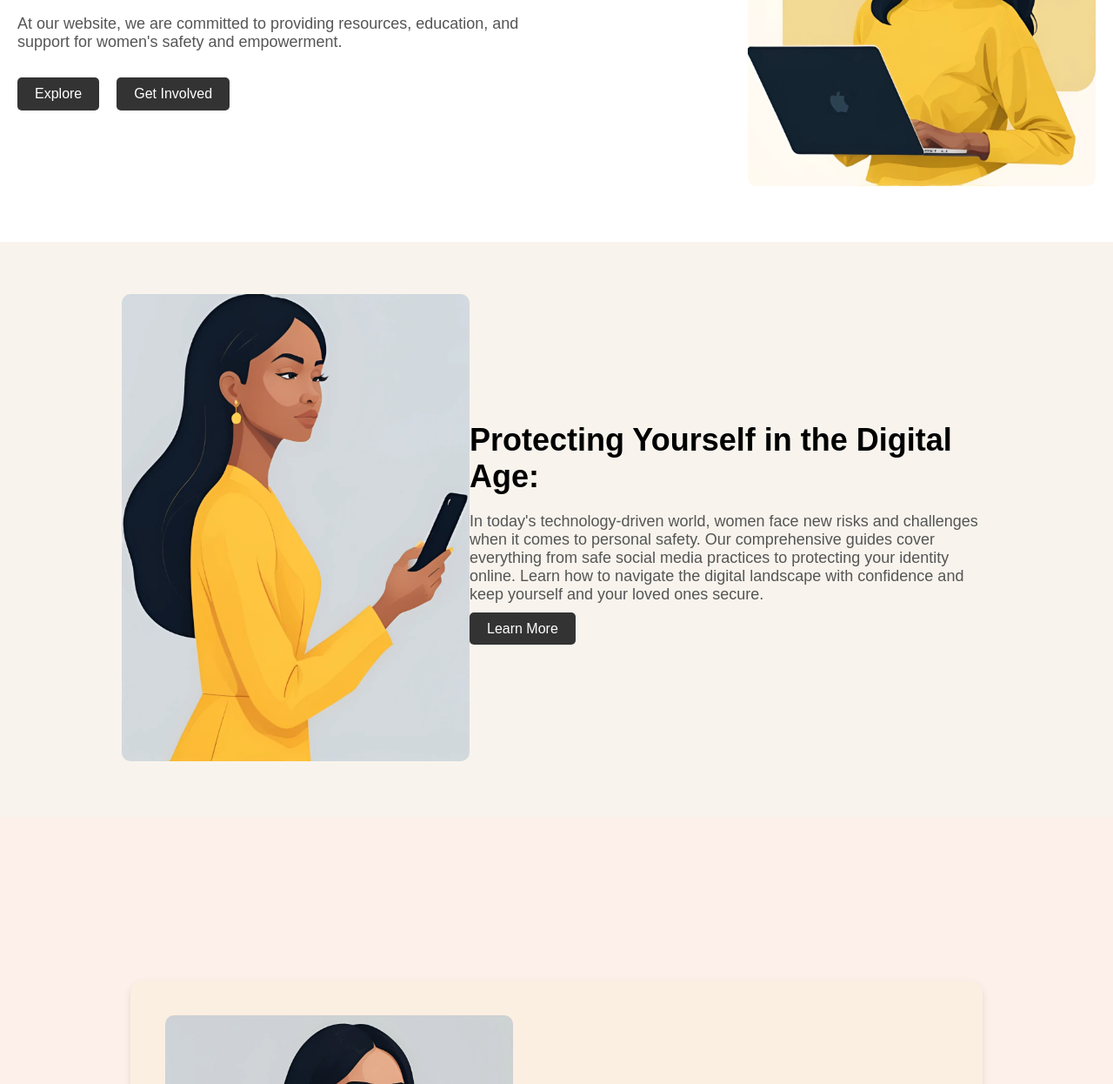
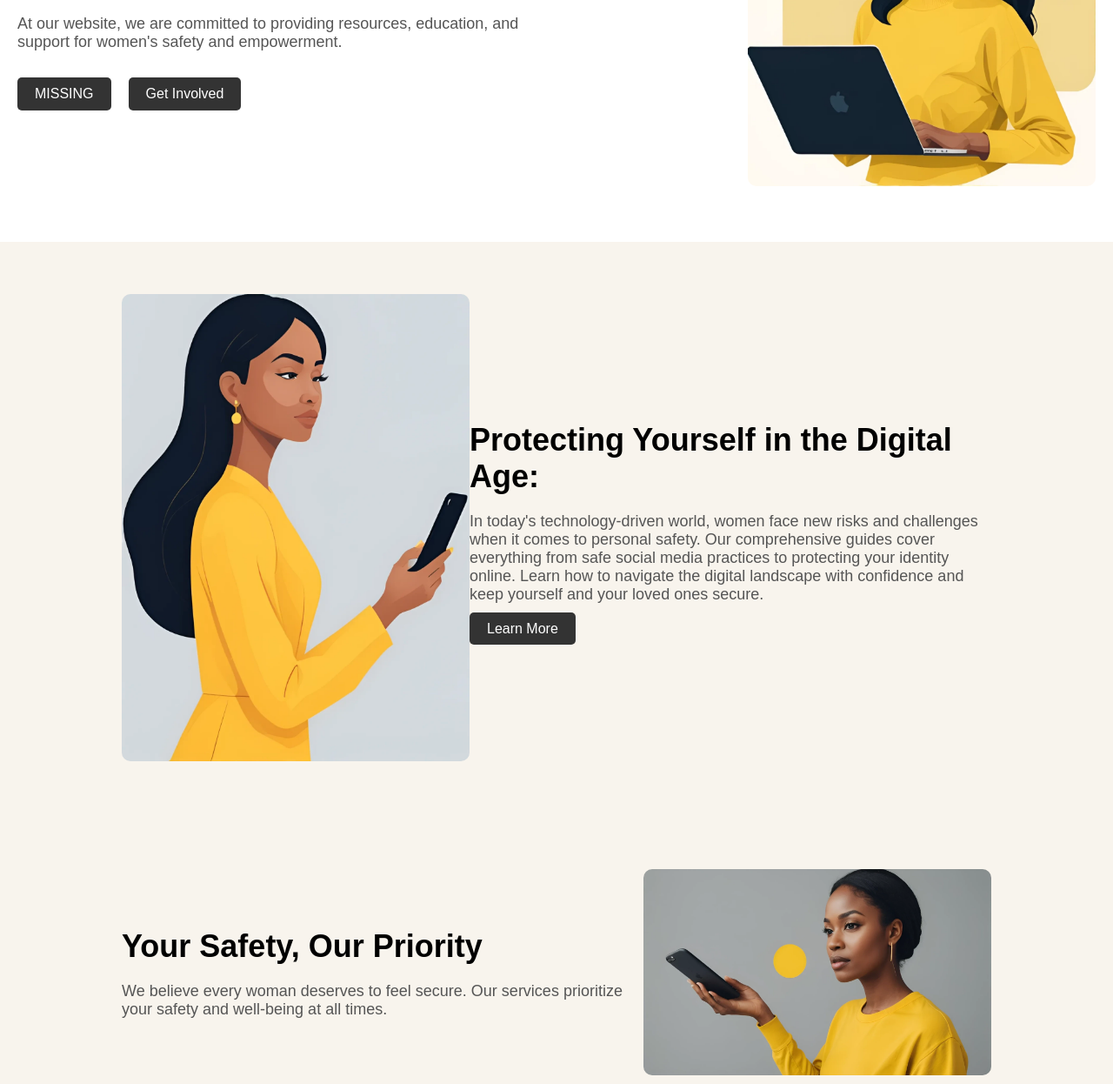
Before and after one commit to advay77/Women-Website, a plain HTML site: page index.html in a window 1280 px wide. Shown: the part 320-1566 px from the top of the page at 87% size. Drawn offline with Linux system fonts and the light colour scheme.

Commit message:
Update index.html

```diff
--- a/index.html
+++ b/index.html
@@ -15,30 +15,22 @@
         <nav>
             <ul>
                 <li><a href="#">Home</a></li>
-
                 <li><a href="#">About</a></li>
-
                 <li><a href="#digital-safety">Digital Safety</a></li>
-
                 <li><a href="#priority-safety">Priority Safety</a></li>
-
                 <li><a href="#" class="join-btn">Join</a></li>
-
             </ul>
         </nav>
     </header>
 
-    <!-- Up or Hero Section -->
+    <!-- Hero Section -->
     <section class="hero">
         <div class="hero-text">
             <h2>Empowering Women's Safety and Empowerment</h2>
             <p>At our website, we are committed to providing resources, education, and support for women's safety and empowerment.</p>
             <div class="cta-buttons">
-
-                <a href="https://www.safecity.in/" class="btn explore-btn">Explore</a>
-
+                <a href="https://wcd.delhi.gov.in/wcd/missing-childrenwomen-information" class="btn explore-btn">MISSING</a>
                 <a href="https://breakthroughindia.org/" class="btn get-involved-btn">Get Involved</a>
-
             </div>
         </div>
         <div class="hero-image">
@@ -46,22 +38,30 @@
         </div>
     </section>
 
-
     <!-- Digital Safety Section -->
     <section id="digital-safety" class="section digital-safety">
-
         <div class="digital-content">
-
             <div class="digital-image">
                 <img src="image3.webp" alt="Digital Safety">
             </div>
             <div class="digital-text">
+                <h2> Protecting Yourself in the Digital Age:</h2>
+                <p> In today's technology-driven world, women face new risks and challenges when it comes to personal safety. Our comprehensive guides cover everything from safe social media practices to protecting your identity online. Learn how to navigate the digital landscape with confidence and keep yourself and your loved ones secure.</p>
+                <a href="http://www.ncw.nic.in/helplines" class="btn explore-btn">Learn More</a>
+            </div>
+        </div>
+    </section>
 
-                <h2> Protecting Yourself in the Digital Age:</h2>
-
-                <p> In today's technology-driven world, women face new risks and challenges when it comes to personal safety. Our comprehensive guides cover everything from safe social media practices to protecting your identity online. Learn how to navigate the digital landscape with confidence and keep yourself and your loved ones secure.</p>
-
-                <a href="http://www.ncw.nic.in/helplines" class="btn explore-btn">Learn More</a>
+    <!-- Priority Safety Section -->
+    <section id="priority-safety" class="section priority-safety">
+        <div class="priority-content">
+            <div class="priority-text">
+                <div class="priority-icon"></div>
+                <h2>Your Safety, Our Priority</h2>
+                <p>We believe every woman deserves to feel secure. Our services prioritize your safety and well-being at all times.</p>
+            </div>
+            <div class="priority-image">
+                <img src="image2.webp" alt="Woman with Phone">
             </div>
         </div>
     </section>
```
